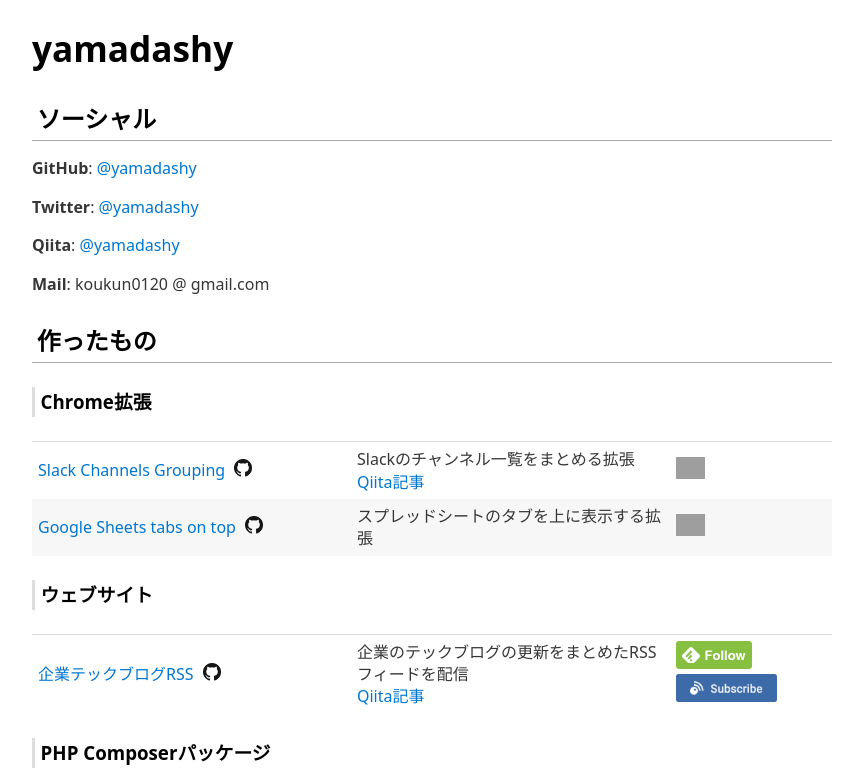
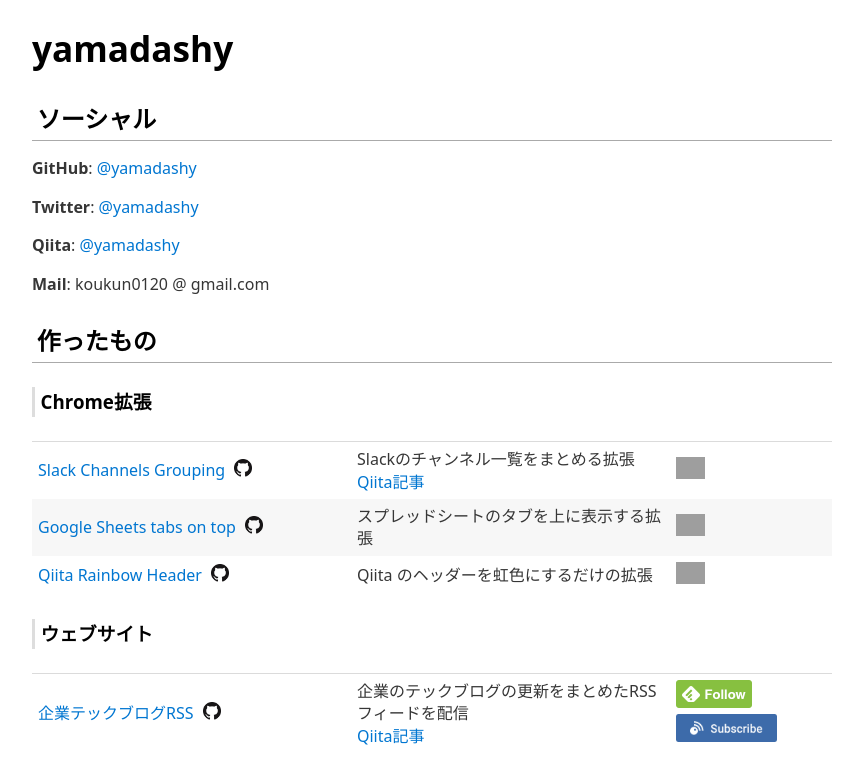
Before and after one commit to yamadashy/yamadashy.github.io, an Eleventy site: page src/index.njk in a window 1280 px wide. Shown: the top 774 px of the page, without its empty margins (208-1071 px from the left). Built offline with nearby package versions, Linux system fonts and the light colour scheme; Eleventy itself is replaced by a stand-in of ours; files that its build step writes are made by us from their sources; grey boxes are pictures that could not be loaded.

Commit message:
update: コンテンツ追加

```diff
--- a/src/index.njk
+++ b/src/index.njk
@@ -91,6 +91,18 @@
                 <td>
                     <a class="ui-shield-link" href="https://chrome.google.com/webstore/detail/google-sheets-tabs-on-top/lbhlhhckfpdpafckdiklcbamkmogjdjc" rel="nofollow">
                         {% image 'https://img.shields.io/chrome-web-store/users/lbhlhhckfpdpafckdiklcbamkmogjdjc', 'Chrome Web Store Users', '', [100] %}
+                    </a>
+                </td>
+            </tr>
+            <tr>
+                <td>
+                    <a href="https://chrome.google.com/webstore/detail/qiita-rainbow-header/nccgheinjagepglbgloplfiekhepeodb" rel="nofollow">Qiita Rainbow Header</a>
+                    <a class="ui-github-link" href="https://github.com/yamadashy/qiita-rainbow-header"><img src='images/github-mark.png' alt='GitHubロゴ' title="GitHubリポジトリへのリンク" width='32' height='32' /></a>
+                </td>
+                <td>Qiita のヘッダーを虹色にするだけの拡張</td>
+                <td>
+                    <a class="ui-shield-link" href="https://chrome.google.com/webstore/detail/google-sheets-tabs-on-top/nccgheinjagepglbgloplfiekhepeodb" rel="nofollow">
+                        {% image 'https://img.shields.io/chrome-web-store/users/nccgheinjagepglbgloplfiekhepeodb', 'Chrome Web Store Users', '', [100] %}
                     </a>
                 </td>
             </tr>
```
